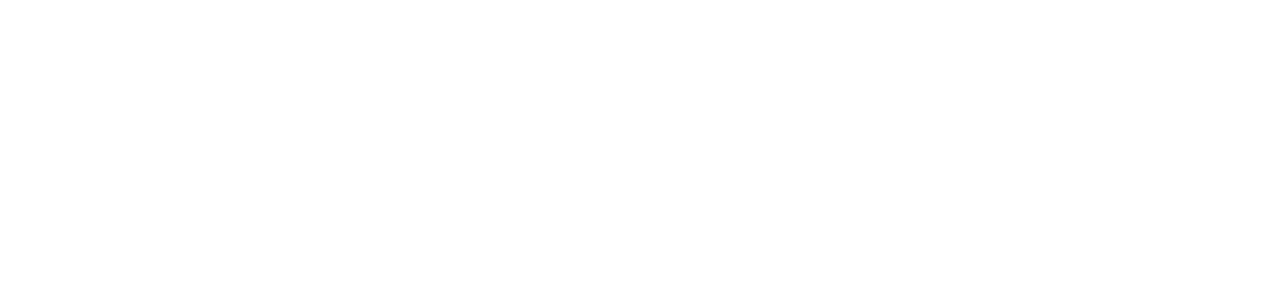
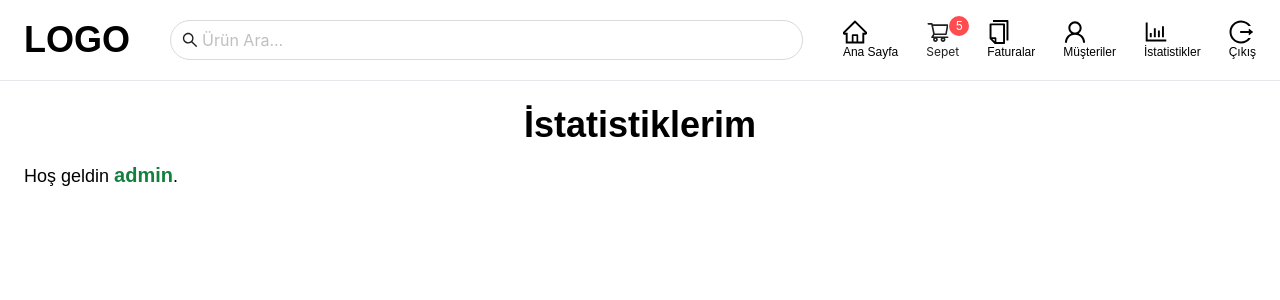
Before and after one commit to eminbasbayan/pos-application-udemy, a React (Create React App) app in the folder client/: page /statistic in a window 1280 px wide. Before the commit this address had no page. Shown: the top 300 px of the page. Built offline with nearby package versions, Linux system fonts and the light colour scheme.

Commit message:
istatistik sayfası kurulumu

```diff
--- a/client/src/App.jsx
+++ b/client/src/App.jsx
@@ -3,6 +3,7 @@
 import CartPage from "./pages/CartPage";
 import CustomerPage from "./pages/CustomerPage";
 import HomePage from "./pages/HomePage";
+import StatisticPage from "./pages/StatisticPage";
 
 function App() {
   return (
@@ -12,6 +13,7 @@
         <Route path="/cart" element={<CartPage />} />
         <Route path="/bills" element={<BillPage />} />
         <Route path="/customers" element={<CustomerPage />} />
+        <Route path="/statistic" element={<StatisticPage />} />
       </Routes>
     </BrowserRouter>
   );
--- a/client/src/components/header/Header.jsx
+++ b/client/src/components/header/Header.jsx
@@ -59,7 +59,7 @@
             <span className="md:text-xs text-[10px]">Müşteriler</span>
           </Link>
           <Link
-            to={"/"}
+            to={"/statistic"}
             className="menu-link flex flex-col hover:text-[#40a9ff] transition-all"
           >
             <BarChartOutlined className="md:text-2xl text-xl" />
--- /dev/null
+++ b/client/src/pages/StatisticPage.jsx
@@ -0,0 +1,20 @@
+import Header from "../components/header/Header.jsx";
+
+const StatisticPage = () => {
+  return (
+    <>
+      <Header />
+      <div className="px-6">
+        <h1 className="text-4xl font-bold text-center mb-4">İstatistiklerim</h1>
+        <div>
+          <h2 className="text-lg">
+            Hoş geldin{" "}
+            <span className="text-green-700 font-bold text-xl">admin</span>.
+          </h2>
+        </div>
+      </div>
+    </>
+  );
+};
+
+export default StatisticPage;
```
